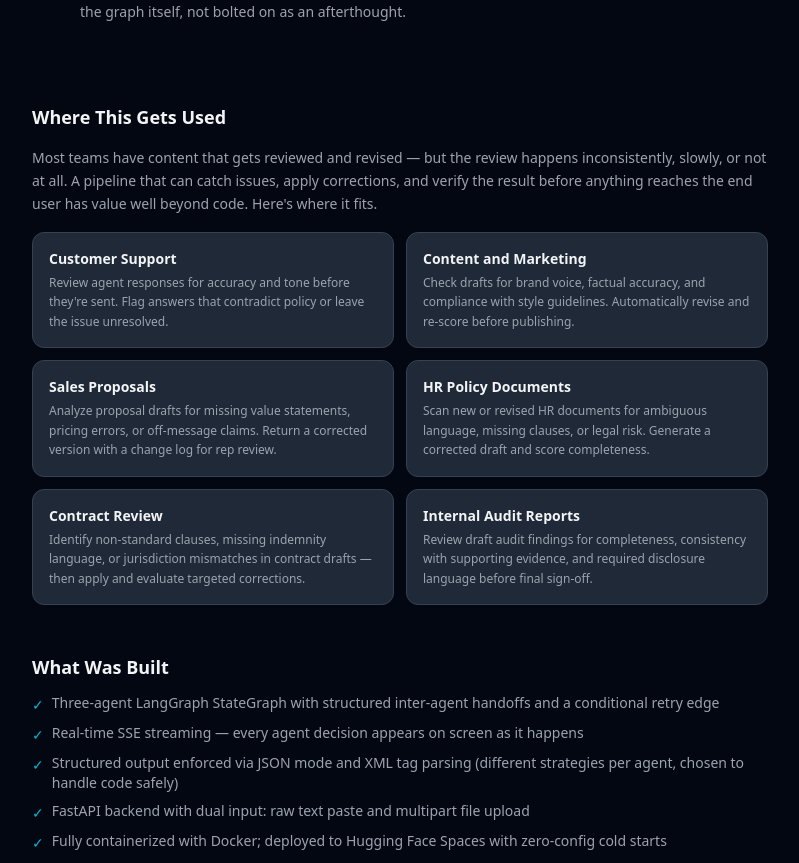
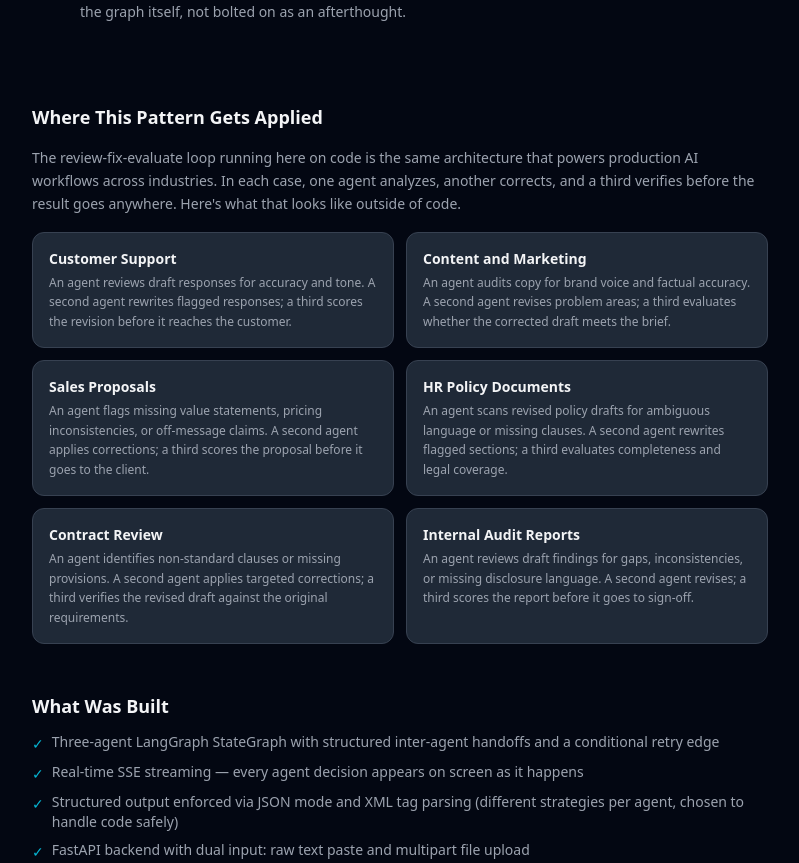
Before and after one commit to eholt723/agentmesh, a React (Vite) app in the folder frontend/: page /about in a window 1280 px wide. Shown: the part 906-1769 px from the top of the page, without its empty margins (240-1039 px from the left). Built offline with nearby package versions, Linux system fonts and the light colour scheme.

Commit message:
reframe use cases section as architectural pattern, not app features

```diff
--- a/frontend/src/pages/About.jsx
+++ b/frontend/src/pages/About.jsx
@@ -104,38 +104,39 @@ export default function About() {
         </div>
       </section>
 
-      {/* Where This Gets Used */}
+      {/* Where This Pattern Gets Applied */}
       <section className="space-y-4">
-        <h2 className="text-lg font-semibold text-gray-900 dark:text-gray-100">Where This Gets Used</h2>
+        <h2 className="text-lg font-semibold text-gray-900 dark:text-gray-100">Where This Pattern Gets Applied</h2>
         <p className="text-sm text-gray-600 dark:text-gray-400 leading-relaxed">
-          Most teams have content that gets reviewed and revised — but the review happens inconsistently,
-          slowly, or not at all. A pipeline that can catch issues, apply corrections, and verify the
-          result before anything reaches the end user has value well beyond code. Here's where it fits.
+          The review-fix-evaluate loop running here on code is the same architecture that powers
+          production AI workflows across industries. In each case, one agent analyzes, another
+          corrects, and a third verifies before the result goes anywhere. Here's what that looks
+          like outside of code.
         </p>
         <div className="grid grid-cols-1 sm:grid-cols-2 gap-3">
           <UseCaseCard
             title="Customer Support"
-            description="Review agent responses for accuracy and tone before they're sent. Flag answers that contradict policy or leave the issue unresolved."
+            description="An agent reviews draft responses for accuracy and tone. A second agent rewrites flagged responses; a third scores the revision before it reaches the customer."
           />
           <UseCaseCard
             title="Content and Marketing"
-            description="Check drafts for brand voice, factual accuracy, and compliance with style guidelines. Automatically revise and re-score before publishing."
+            description="An agent audits copy for brand voice and factual accuracy. A second agent revises problem areas; a third evaluates whether the corrected draft meets the brief."
           />
           <UseCaseCard
             title="Sales Proposals"
-            description="Analyze proposal drafts for missing value statements, pricing errors, or off-message claims. Return a corrected version with a change log for rep review."
+            description="An agent flags missing value statements, pricing inconsistencies, or off-message claims. A second agent applies corrections; a third scores the proposal before it goes to the client."
           />
           <UseCaseCard
             title="HR Policy Documents"
-            description="Scan new or revised HR documents for ambiguous language, missing clauses, or legal risk. Generate a corrected draft and score completeness."
+            description="An agent scans revised policy drafts for ambiguous language or missing clauses. A second agent rewrites flagged sections; a third evaluates completeness and legal coverage."
           />
           <UseCaseCard
             title="Contract Review"
-            description="Identify non-standard clauses, missing indemnity language, or jurisdiction mismatches in contract drafts — then apply and evaluate targeted corrections."
+            description="An agent identifies non-standard clauses or missing provisions. A second agent applies targeted corrections; a third verifies the revised draft against the original requirements."
           />
           <UseCaseCard
             title="Internal Audit Reports"
-            description="Review draft audit findings for completeness, consistency with supporting evidence, and required disclosure language before final sign-off."
+            description="An agent reviews draft findings for gaps, inconsistencies, or missing disclosure language. A second agent revises; a third scores the report before it goes to sign-off."
           />
         </div>
       </section>
```
